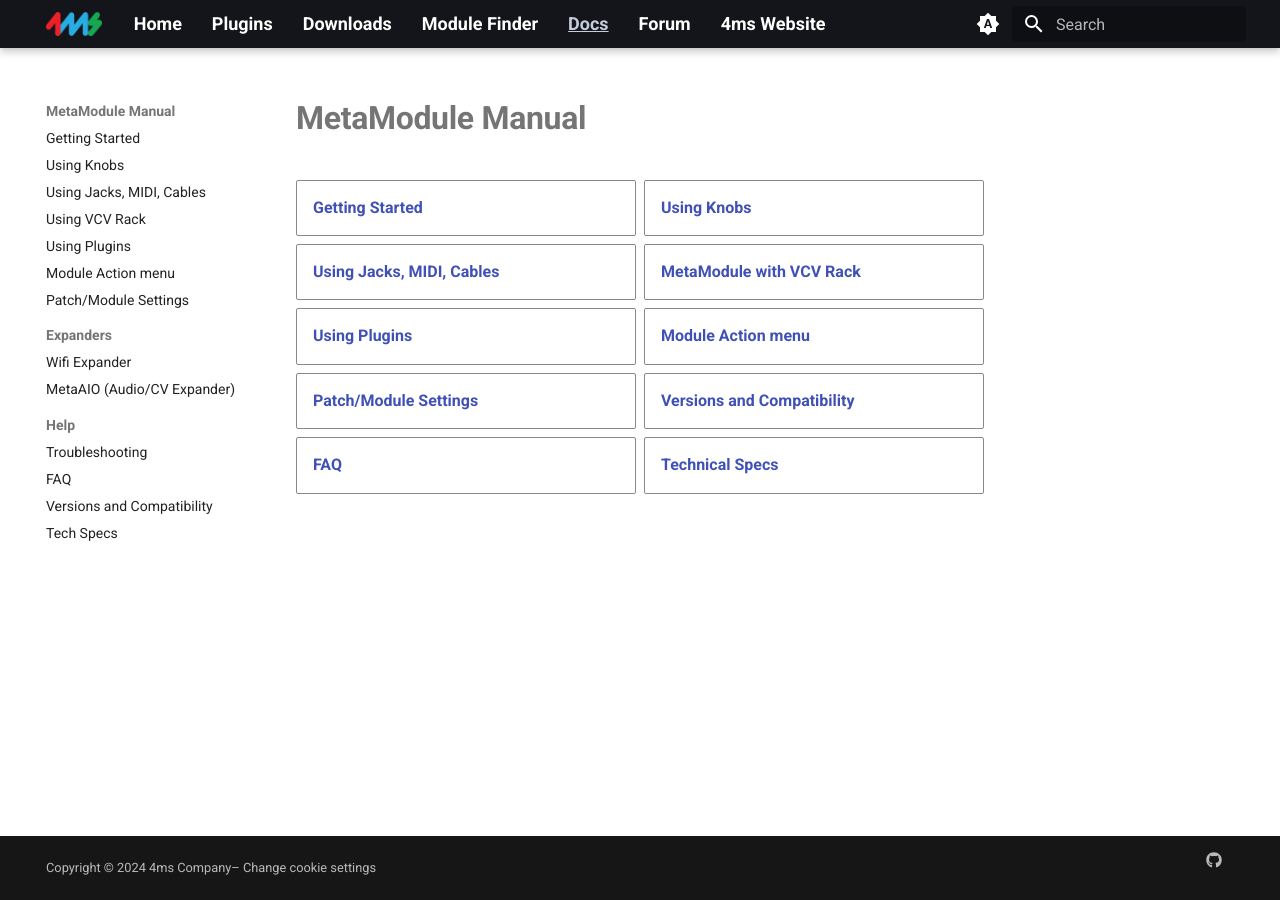
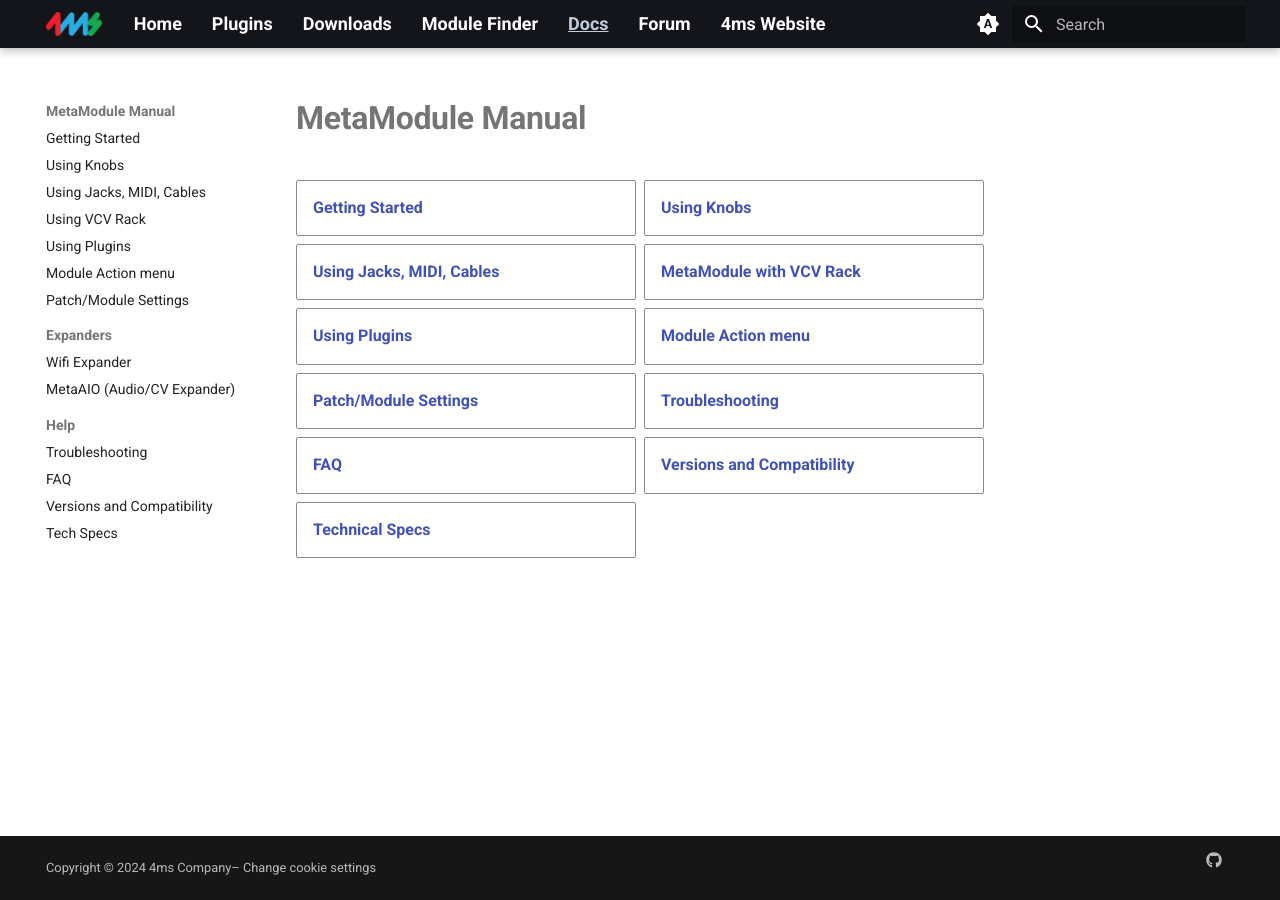
Before and after one commit to 4ms/metamodule-docs-website, an MkDocs documentation site: the page built from docs/index.md, in a window 1280 px wide. Built offline with MkDocs 1.6.1 and Material for MkDocs 9.7.7, drawn with Linux system fonts in a browser that asks for light colours.

Commit message:
Add Troubleshooting to main page

```diff
--- a/docs/index.md
+++ b/docs/index.md
@@ -16,9 +16,11 @@
 
 - __[Patch/Module Settings](module_patch_settings.md)__
 
-- __[Versions and Compatibility](versions.md)__
+- __[Troubleshooting](troubleshooting.md)__
 
 - __[FAQ](faq.md)__
+
+- __[Versions and Compatibility](versions.md)__
 
 - __[Technical Specs](./specs.md)__
 
```
